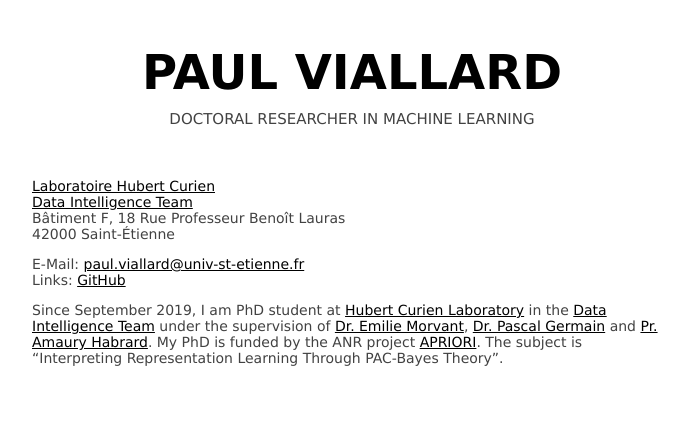
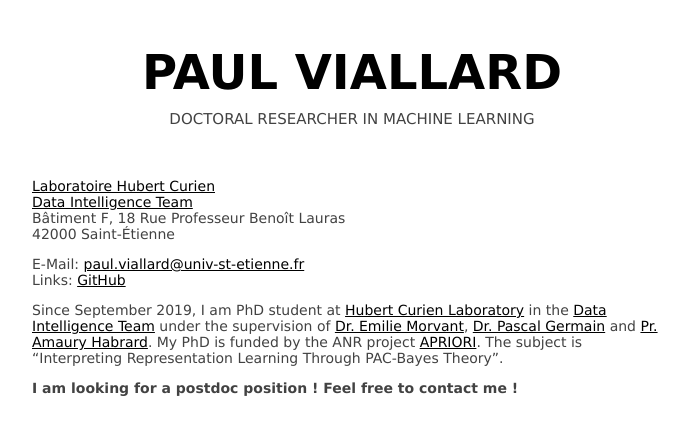
Before and after one commit to paulviallard/paulviallard.github.io, a Jekyll site: the page built from about.md, in a window 1280 px wide. Shown: the top 435 px of the page, without its empty margins (288-975 px from the left). Built offline with Jekyll 4.4.1, drawn with Linux system fonts in a browser that asks for light colours; our own code applies the rules of GitHub Pages for plain Markdown files.

Commit message:
feat: add the postdoc sentence

```diff
--- a/about.md
+++ b/about.md
@@ -7,3 +7,5 @@ E-Mail: [paul.viallard@univ-st-etienne.fr](mailto:paul.viallard@univ-st-etienne.
 Links: [GitHub](https://github.com/paulviallard)
 
 Since September 2019, I am PhD student at [Hubert Curien Laboratory](https://laboratoirehubertcurien.univ-st-etienne.fr/en/teams/data-intelligence.html) in the [Data Intelligence Team](https://laboratoirehubertcurien.univ-st-etienne.fr/en/teams/data-intelligence.html) under the supervision of [Dr. Emilie Morvant](https://perso.univ-st-etienne.fr/me63854h/), [Dr. Pascal Germain](http://www.pascalgermain.info) and [Pr. Amaury Habrard](https://perso.univ-st-etienne.fr/habrarda/). My PhD is funded by the ANR project [APRIORI](https://project.inria.fr/apriori/). The subject is "Interpreting Representation Learning Through PAC-Bayes Theory".
+
+**I am looking for a postdoc position ! Feel free to contact me !**
```
